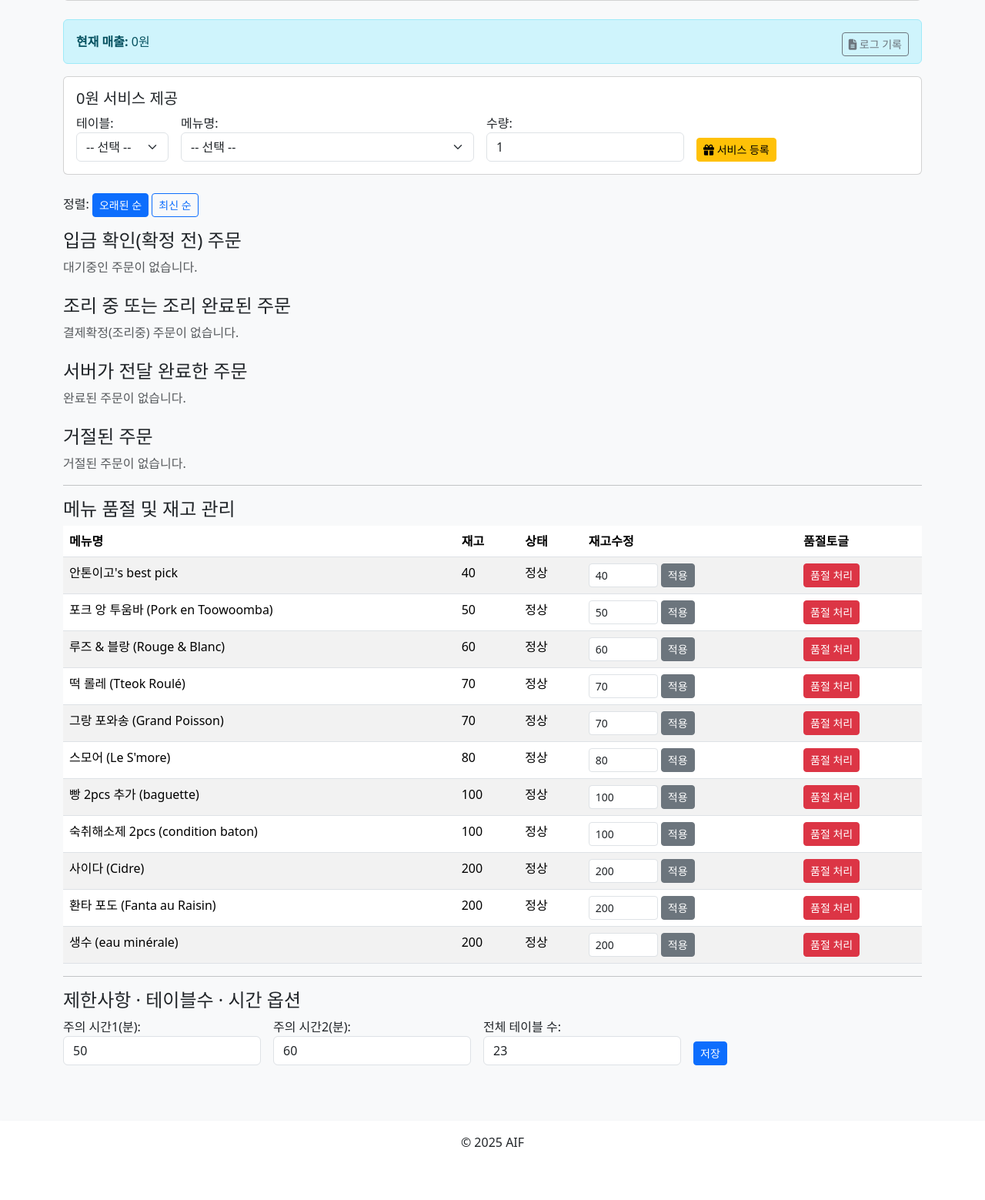
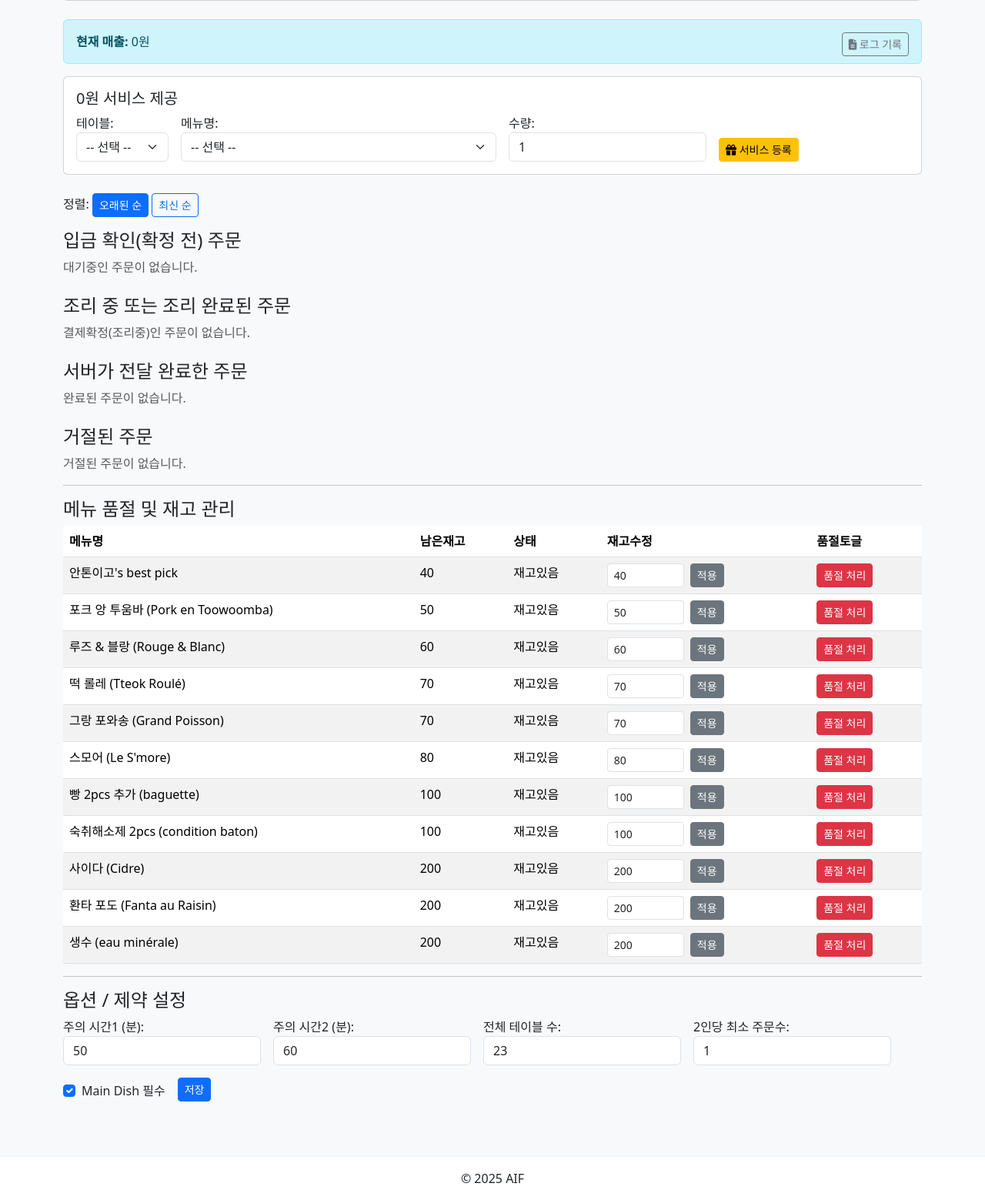
Before and after one commit to bag4355/restaurant-system, a Flask app: page /admin in a window 1280 px wide. Shown: the part 916-2475 px from the top of the page at 77% size. Before the commit the page ends 2406 px from the top, so only its background shows below. Run offline with Flask 3, Linux system fonts and the light colour scheme; the visitor is signed in with stand-in values (Sample User, id 1); data comes from the database, SQL or seed files in the repository; data that the repository does not hold is empty.

Commit message:
Update admin.html

```diff
--- a/templates/admin.html
+++ b/templates/admin.html
@@ -1,36 +1,37 @@
-<!-- templates/admin.html -->
 {% extends "layout.html" %}
 {% block content %}
 <h2>관리자 페이지</h2>
 
-<!-- 자동 1분 새로고침 -->
-<script>setTimeout(()=>location.reload(),60000);</script>
+<!-- 1분 간격 자동 새로고침 -->
+<script>setTimeout(()=>location.reload(), 60000);</script>
 
-<!-- 테이블 현황 -->
+<!-- ── 테이블 현황 ─────────────────────────────── -->
 <div class="card mb-4">
   <div class="card-body">
     <h5 class="card-title">테이블 현황</h5>
     <div class="row">
-      {% for t,c,s,blocked,isEmpty in table_status_info %}
+      {% for tinfo in table_status_info %}
+        {% set tableNum, timeStr, color, blocked, isEmpty = tinfo %}
         <div class="col-md-3 mb-2">
           <div class="p-2 border
-          {% if s=='red' %}bg-danger text-white
-          {% elif s=='yellow' %}bg-warning
-          {% elif s=='empty' %}bg-light
-          {% endif %}">
-          <strong>{{ t }}</strong>
+               {% if color=='red' %}bg-danger text-white
+               {% elif color=='yellow' %}bg-warning
+               {% elif color=='empty' %}bg-light{% endif %}">
+            <strong>{{ tableNum }}</strong>
             {% if blocked %}<span class="badge bg-dark">차단</span>{% endif %}
-          <div>{{ c }}</div>
+            <div>{{ timeStr }}</div>
 
             {% if not isEmpty %}
-          <form action="{{ url_for('admin_empty_table',table_num=t) }}" method="POST" class="d-inline">
-            <!-- 더 잘 보이도록 btn-light -->
+              <!-- empty 버튼 (가독성을 위해 연한 회색) -->
+              <form action="{{ url_for('admin_empty_table', table_num=tableNum) }}" method="POST" class="d-inline">
                 <button class="btn btn-sm btn-light mt-2">empty</button>
               </form>
             {% endif %}
-          <form action="{{ url_for('admin_block_table',table_num=t) }}" method="POST" class="d-inline">
+
+            <!-- 차단/해제 -->
+            <form action="{{ url_for('admin_block_table', table_num=tableNum) }}" method="POST" class="d-inline">
               <button class="btn btn-sm btn-outline-secondary mt-2">
-              {{ "차단해제" if blocked else "차단" }}
+                {{ '차단해제' if blocked else '차단' }}
               </button>
             </form>
           </div>
@@ -40,7 +41,7 @@
   </div>
 </div>
 
-<!-- 매출 -->
+<!-- ── 매출 요약 & 로그 링크 ───────────────────── -->
 <div class="alert alert-info">
   <strong>현재 매출:</strong> {{ current_sales }}원
   <a href="{{ url_for('admin_log_page') }}" class="btn btn-sm btn-outline-secondary float-end">
@@ -48,7 +49,7 @@
   </a>
 </div>
 
-<!-- 0원 서비스 -->
+<!-- ── 0원 서비스 등록 & 정렬 버튼 (원본과 동일)──────── -->
 <div class="card mb-4">
   <div class="card-body">
     <h5 class="card-title">0원 서비스 제공</h5>
@@ -58,8 +59,8 @@
         <select name="serviceTable" class="form-select">
           <option value="">-- 선택 --</option>
           <option value="TAKEOUT">TAKEOUT</option>
-          {% for t,c,s,blocked,isEmpty in table_status_info if t!='TAKEOUT' %}
-            <option value="{{ t }}">{{ t }}</option>
+          {% for tinfo in table_status_info if tinfo[0] != 'TAKEOUT' %}
+            <option value="{{ tinfo[0] }}">{{ tinfo[0] }}</option>
           {% endfor %}
         </select>
       </div>
@@ -68,7 +69,7 @@
         <select name="serviceMenu" class="form-select">
           <option value="">-- 선택 --</option>
           {% for m in menu_items %}
-            <option value="{{ m.name }}">{{ m.name }} (재고:{{m.stock}})</option>
+            <option value="{{ m.name }}">{{ m.name }} (남은재고:{{ m.stock }})</option>
           {% endfor %}
         </select>
       </div>
@@ -85,130 +86,172 @@
   </div>
 </div>
 
-<!-- 정렬 -->
 <div class="mb-3">
   <span>정렬:</span>
-  <a href="{{ url_for('admin',sort='asc') }}" class="btn btn-sm {{ 'btn-primary' if sort_mode=='asc' else 'btn-outline-primary' }}">오래된 순</a>
-  <a href="{{ url_for('admin',sort='desc') }}" class="btn btn-sm {{ 'btn-primary' if sort_mode=='desc' else 'btn-outline-primary' }}">최신 순</a>
+  <a href="{{ url_for('admin', sort='asc') }}" class="btn btn-sm {{ 'btn-primary' if sort_mode=='asc' else 'btn-outline-primary' }}">오래된 순</a>
+  <a href="{{ url_for('admin', sort='desc') }}" class="btn btn-sm {{ 'btn-primary' if sort_mode=='desc' else 'btn-outline-primary' }}">최신 순</a>
 </div>
 
-<!-- 1) pending -->
+<!-- ── pending ────────────────────────────────── -->
 <h4>입금 확인(확정 전) 주문</h4>
 {% if pending_orders %}
   {% for o in pending_orders %}
   <div class="card mb-3">
     <div class="card-header">
-      <strong>주문 {{ o.id }}</strong>
-      (테이블: {{ o.tableNumber }}{% if o.phone %}/☎{{o.phone}}{% endif %},
-       인원: {{ o.peopleCount }}명)
+      <strong>주문 {{ o.id }}</strong> ({{ o.tableNumber }})
+      {% if o.tableNumber == 'TAKEOUT' %}(TAKEOUT){% endif %}
+      {% if o.phoneNumber %}/ {{ o.phoneNumber }}{% endif %}
+      {% if o.is_first %}<span class="badge bg-info">최초 주문</span>
+      {% else %}<span class="badge bg-secondary">추가 주문</span>{% endif %}
     </div>
     <div class="card-body">
       <p>주문 시각: {{ "%06d"|format(o.createdAt) }}</p>
-      <table class="table table-sm table-bordered">
-        <thead class="table-light"><tr><th>메뉴</th><th>수량</th></tr></thead>
-        <tbody>{% for it in o.items %}<tr><td>{{it.menuName}}</td><td>{{it.quantity}}</td></tr>{% endfor %}</tbody>
+      <table class="table table-sm table-bordered mb-3">
+        <thead><tr><th>메뉴</th><th>수량</th></tr></thead>
+        <tbody>
+          {% for it in o.items %}
+            <tr><td>{{ it.menuName }}</td><td>{{ it.quantity }}</td></tr>
+          {% endfor %}
+        </tbody>
       </table>
       <p>총액: <strong>{{ o.totalPrice }}원</strong></p>
-      {% if o.stock_negative_warning %}<p class="text-danger">※ 재고가 음수인 메뉴가 있습니다.</p>{% endif %}
       <div class="d-flex gap-2">
-        <form action="{{ url_for('admin_confirm',order_id=o.id) }}" method="POST"><button class="btn btn-success">입금확인</button></form>
-        <form action="{{ url_for('admin_reject',order_id=o.id) }}" method="POST"><button class="btn btn-danger">주문 거절</button></form>
+        <form action="{{ url_for('admin_confirm', order_id=o.id) }}" method="POST">
+          <button class="btn btn-success">입금확인</button>
+        </form>
+        <form action="{{ url_for('admin_reject', order_id=o.id) }}" method="POST">
+          <button class="btn btn-danger">주문 거절</button>
+        </form>
       </div>
     </div>
   </div>
   {% endfor %}
-{% else %}<p class="text-muted">대기중인 주문이 없습니다.</p>{% endif %}
+{% else %}
+  <p class="text-muted">대기중인 주문이 없습니다.</p>
+{% endif %}
 
-<!-- 2) paid -->
+<!-- ── paid ───────────────────────────────────── -->
 <h4 class="mt-4">조리 중 또는 조리 완료된 주문</h4>
 {% if paid_orders %}
   {% for o in paid_orders %}
   <div class="card mb-3">
     <div class="card-header">
-      <strong>주문 {{ o.id }}</strong>
-      (테이블: {{ o.tableNumber }}{% if o.phone %}/☎{{o.phone}}{% endif %})
+      <strong>주문 {{ o.id }}</strong> ({{ o.tableNumber }})
+      {% if o.tableNumber == 'TAKEOUT' %}(TAKEOUT){% endif %}
+      {% if o.phoneNumber %}/ {{ o.phoneNumber }}{% endif %}
     </div>
     <div class="card-body">
       <p>주문 시각: {{ "%06d"|format(o.createdAt) }}</p>
       <table class="table table-sm table-bordered mb-3">
-        <thead class="table-light"><tr><th>메뉴</th><th>주문</th><th>조리완료</th><th>전달</th><th>버튼</th></tr></thead>
+        <thead>
+          <tr><th>메뉴</th><th>주문</th><th>조리완료</th><th>전달됨</th><th>전달</th></tr>
+        </thead>
         <tbody>
           {% for it in o.items %}
-          {% set deliverable = it.doneQuantity - it.deliveredQuantity %}
+          {% set left = it.doneQuantity - it.deliveredQuantity %}
           <tr>
             <td>{{ it.menuName }}</td>
             <td>{{ it.quantity }}</td>
             <td>{{ it.doneQuantity }}</td>
             <td>{{ it.deliveredQuantity }}</td>
             <td>
-              {% if deliverable>0 %}
-              <form action="{{ url_for('admin_deliver_item_count',order_id=o.id,menu_name=it.menuName) }}" method="POST" class="d-flex gap-1">
+              {% if left > 0 %}
+              <form action="{{ url_for('admin_deliver_item_count',
+                                       order_id=o.id,
+                                       menu_name=it.menuName) }}"
+                    method="POST" class="d-flex gap-1">
                 <select name="deliver_count" class="form-select form-select-sm w-auto">
-                  {% for i in range(1,deliverable+1) %}<option value="{{i}}">+{{i}}</option>{% endfor %}
+                  {% for i in range(1, left+1) %}
+                    <option value="{{ i }}">+{{ i }}</option>
+                  {% endfor %}
                 </select>
                 <button class="btn btn-sm btn-primary">전달</button>
               </form>
-              {% else %}-{% endif %}
+              {% else %}
+                <span class="text-muted">-</span>
+              {% endif %}
             </td>
           </tr>
           {% endfor %}
         </tbody>
       </table>
-      <p>총액: <strong>{{ o.totalPrice }}원</strong> {% if o.service %}<span class="badge bg-warning text-dark">서비스</span>{% endif %}</p>
-      <form action="{{ url_for('admin_complete',order_id=o.id) }}" method="POST"><button class="btn btn-outline-info">최종 완료</button></form>
+      <p>총액: <strong>{{ o.totalPrice }}원</strong>
+        {% if o.service %}<span class="badge bg-warning text-dark">서비스</span>{% endif %}
+      </p>
+      <form action="{{ url_for('admin_complete', order_id=o.id) }}" method="POST">
+        <button class="btn btn-outline-info">최종 완료</button>
+      </form>
     </div>
   </div>
   {% endfor %}
-{% else %}<p class="text-muted">결제확정(조리중) 주문이 없습니다.</p>{% endif %}
+{% else %}
+  <p class="text-muted">결제확정(조리중)인 주문이 없습니다.</p>
+{% endif %}
 
-<!-- 3) completed -->
+<!-- ── completed ─────────────────────────────── -->
 <h4 class="mt-4">서버가 전달 완료한 주문</h4>
 {% if completed_orders %}
   <ul class="list-group">
     {% for o in completed_orders %}
     <li class="list-group-item">
-      <strong>주문 {{ o.id }}</strong> (테이블 {{ o.tableNumber }}) / {{ o.totalPrice }}원
+      <strong>주문 {{ o.id }}</strong> ({{ o.tableNumber }})
+      {% if o.tableNumber == 'TAKEOUT' %}(TAKEOUT){% endif %}
+      {% if o.phoneNumber %}/ {{ o.phoneNumber }}{% endif %}
+      - {{ o.totalPrice }}원
       {% if o.service %}<span class="badge bg-warning text-dark">서비스</span>{% endif %}
-      <br><small>주문 시각: {{ "%06d"|format(o.createdAt) }}</small>
+      <br><small>{{ "%06d"|format(o.createdAt) }}</small>
     </li>
     {% endfor %}
   </ul>
-{% else %}<p class="text-muted">완료된 주문이 없습니다.</p>{% endif %}
+{% else %}
+  <p class="text-muted">완료된 주문이 없습니다.</p>
+{% endif %}
 
-<!-- 4) rejected -->
+<!-- ── rejected (원본 동일)──────────────────────── -->
 <h4 class="mt-4">거절된 주문</h4>
 {% if rejected_orders %}
   <ul class="list-group">
-    {% for r in rejected_orders %}
+    {% for ro in rejected_orders %}
     <li class="list-group-item">
-      <strong>주문 {{ r.id }}</strong> (테이블 {{ r.tableNumber }}) <br>
-      <small>주문 시각: {{ "%06d"|format(r.createdAt) }}</small>
+      <strong>주문 {{ ro.id }}</strong> ({{ ro.tableNumber }})
+      {% if ro.tableNumber == 'TAKEOUT' %}(TAKEOUT){% endif %}
+      {% if ro.phoneNumber %}/ {{ ro.phoneNumber }}{% endif %}
+      <br>주문 시각: {{ "%06d"|format(ro.createdAt) }}
+      <br>- 거절됨
     </li>
     {% endfor %}
   </ul>
-{% else %}<p class="text-muted">거절된 주문이 없습니다.</p>{% endif %}
+{% else %}
+  <p class="text-muted">거절된 주문이 없습니다.</p>
+{% endif %}
 
 <hr>
-
-<!-- 메뉴 · 재고 -->
 <h4>메뉴 품절 및 재고 관리</h4>
 <table class="table table-striped">
-  <thead><tr><th>메뉴명</th><th>재고</th><th>상태</th><th>재고수정</th><th>품절토글</th></tr></thead>
+  <thead>
+    <tr>
+      <th>메뉴명</th><th>남은재고</th><th>상태</th><th>재고수정</th><th>품절토글</th>
+    </tr>
+  </thead>
   <tbody>
     {% for m in menu_items %}
     <tr>
-      <td>{{ m.name }}</td><td>{{ m.stock }}</td><td>{{ "품절" if m.soldOut else "정상" }}</td>
+      <td>{{ m.name }}</td>
+      <td>{{ m.stock }}</td>
+      <td>{{ "품절" if m.soldOut else "재고있음" }}</td>
       <td>
-        <form action="{{ url_for('admin_update_stock',menu_id=m.id) }}" method="POST" class="d-inline-flex">
-          <input type="number" name="new_stock" value="{{ m.stock }}" class="form-control form-control-sm" style="width:90px;">
-          <button class="btn btn-sm btn-secondary ms-1">적용</button>
+        <form action="{{ url_for('admin_update_stock', menu_id=m.id) }}" method="POST" class="d-inline-flex">
+          <input type="number" name="new_stock" value="{{ m.stock }}" class="form-control form-control-sm" style="width:100px;">
+          <button class="btn btn-sm btn-secondary ms-2">적용</button>
         </form>
       </td>
       <td>
-        <form action="{{ url_for('admin_soldout',menu_id=m.id) }}" method="POST">
-          <button class="btn btn-sm {{ 'btn-success' if m.soldOut else 'btn-danger' }}">
-            {{ '품절 해제' if m.soldOut else '품절 처리' }}
-          </button>
+        <form action="{{ url_for('admin_soldout', menu_id=m.id) }}" method="POST">
+          {% if m.soldOut %}
+            <button class="btn btn-sm btn-success">품절 해제</button>
+          {% else %}
+            <button class="btn btn-sm btn-danger">품절 처리</button>
+          {% endif %}
         </form>
       </td>
     </tr>
@@ -217,22 +260,33 @@
 </table>
 
 <hr>
-
-<!-- 옵션(Constraint) 설정 -->
-<h4>제한사항 · 테이블수 · 시간 옵션</h4>
+<h4>옵션 / 제약 설정</h4>
 <form method="POST" action="{{ url_for('admin_update_settings') }}" class="row g-3 mb-5">
   <div class="col-auto">
-    <label>주의 시간1(분):</label>
+    <label>주의 시간1 (분):</label>
     <input type="number" name="timeWarning1" class="form-control" value="{{ settings.time_warning1 }}">
   </div>
   <div class="col-auto">
-    <label>주의 시간2(분):</label>
+    <label>주의 시간2 (분):</label>
     <input type="number" name="timeWarning2" class="form-control" value="{{ settings.time_warning2 }}">
   </div>
   <div class="col-auto">
     <label>전체 테이블 수:</label>
     <input type="number" name="totalTables" class="form-control" value="{{ settings.total_tables }}">
   </div>
-  <div class="col-auto align-self-end"><button class="btn btn-primary btn-sm">저장</button></div>
+  <div class="col-auto">
+    <label>2인당 최소 주문수:</label>
+    <input type="number" name="minItemsPerTwo" class="form-control" value="{{ settings.min_items_per_two }}">
+  </div>
+  <div class="col-auto align-self-end">
+    <div class="form-check">
+      <input class="form-check-input" type="checkbox" name="requireMain" id="requireMain"
+             {{ 'checked' if settings.require_main else '' }}>
+      <label class="form-check-label" for="requireMain">Main Dish 필수</label>
+    </div>
+  </div>
+  <div class="col-auto align-self-end">
+    <button class="btn btn-primary btn-sm">저장</button>
+  </div>
 </form>
 {% endblock %}
```
Lines whose indentation alone changed are shown as unchanged.
